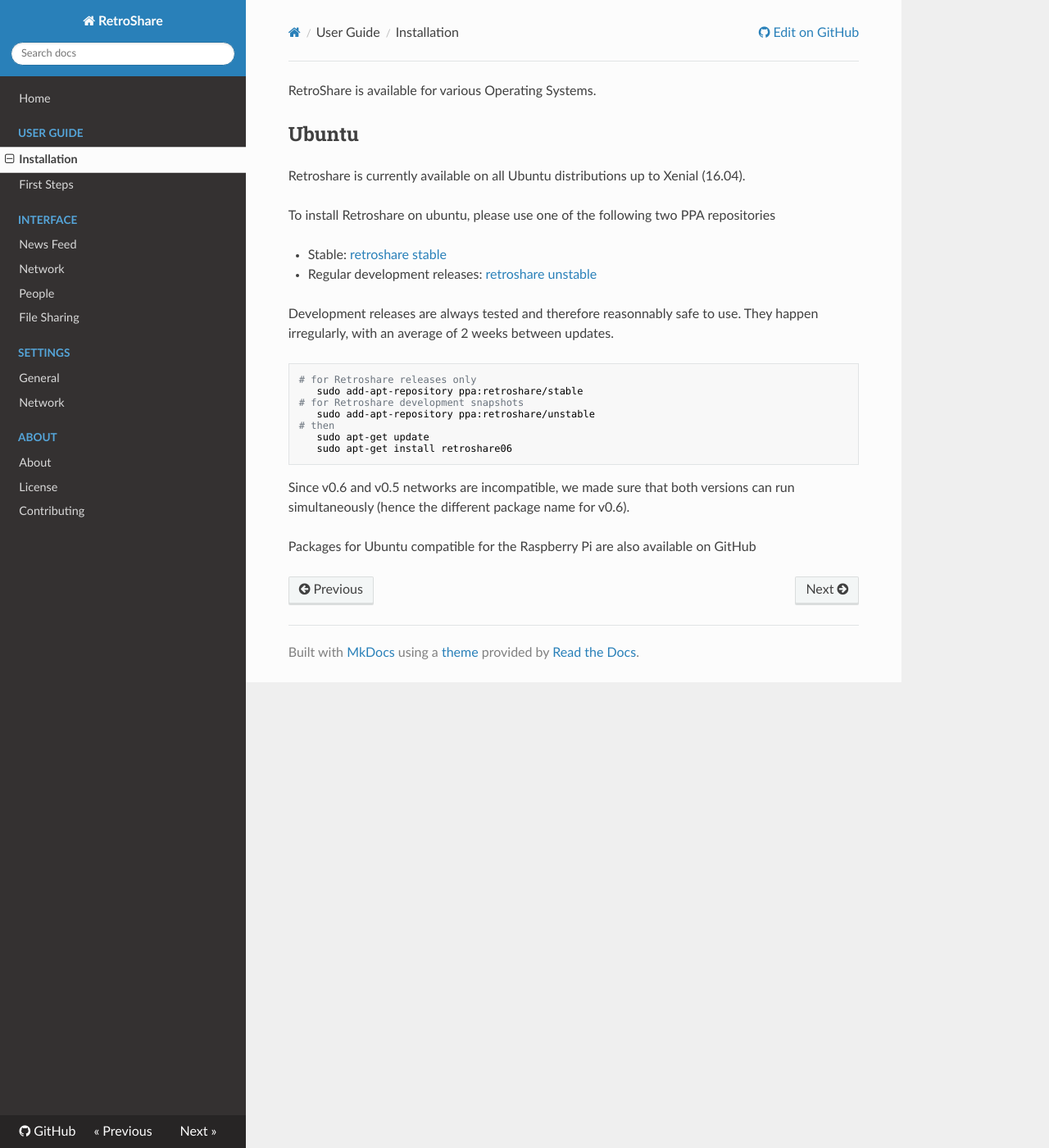
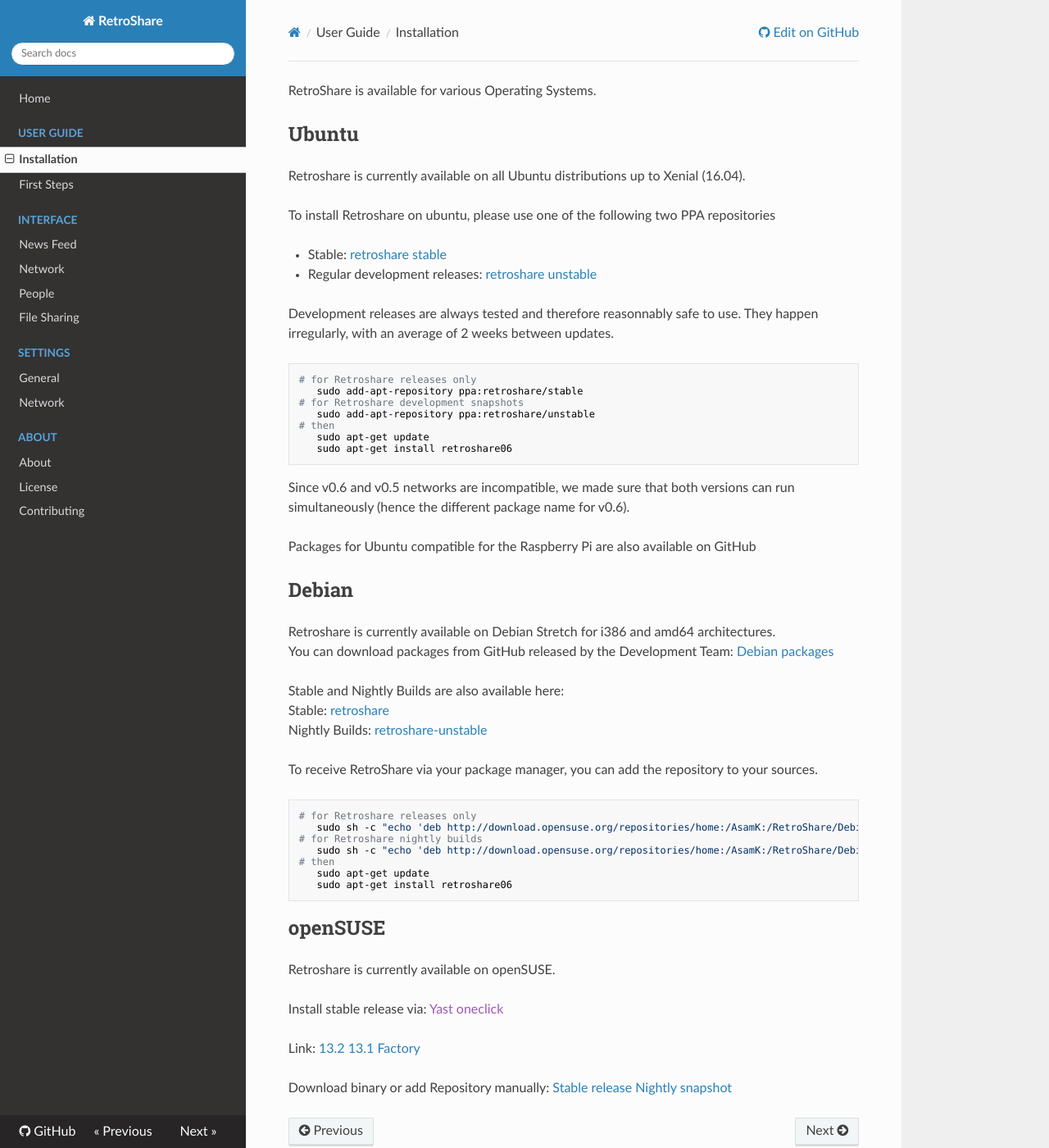
Before and after one commit to RetroShare/documentation, an MkDocs documentation site: the page built from docs/user-guide/installation.md, in a window 1280 px wide and 1400 px high. Shown: the whole window at 82% size. Built offline with MkDocs 1.6.1, drawn with Linux system fonts in a browser that asks for light colours; nearby versions of some CDN libraries; old or Windows-style settings are respelled for this version of MkDocs.

Commit message:
install debian opensuse

```diff
--- a/docs/user-guide/installation.md
+++ b/docs/user-guide/installation.md
@@ -21,3 +21,34 @@
 Since v0.6 and v0.5 networks are incompatible, we made sure that both versions can run simultaneously (hence the different package name for v0.6).
 
 Packages for Ubuntu compatible for the Raspberry Pi are also available on GitHub
+
+##Debian
+
+Retroshare is currently available on Debian Stretch for i386 and amd64 architectures.
+You can download packages from GitHub released by the Development Team: [Debian packages](https://github.com/RetroShare/RetroShare/releases/)
+
+Stable and Nightly Builds are also available here:
+Stable: [retroshare](https://software.opensuse.org/download.html?project=home%3AAsamK%3ARetroShare&package=retroshare06)
+Nightly Builds: [retroshare-unstable](https://software.opensuse.org/download.html?project=home%3AAsamK%3ARetroShare&package=retroshare06-git)
+
+To receive RetroShare via your package manager, you can add the repository to your sources.
+
+    # for Retroshare releases only
+       sudo sh -c "echo 'deb http://download.opensuse.org/repositories/home:/AsamK:/RetroShare/Debian_8.0/ /' >> /etc/apt/sources.list.d/retroshare06.list"
+    # for Retroshare nightly builds
+       sudo sh -c "echo 'deb http://download.opensuse.org/repositories/home:/AsamK:/RetroShare/Debian_8.0/ /' >> /etc/apt/sources.list.d/retroshare06-git.list"
+    # then
+       sudo apt-get update
+       sudo apt-get install retroshare06
+
+
+##openSUSE
+
+Retroshare is currently available on openSUSE.
+
+Install stable release via: [Yast oneclick]()
+
+Link: [13.2](http://software.opensuse.org/ymp/home:AsamK:RetroShare/openSUSE_13.2/retroshare06.ymp)    [13.1](http://software.opensuse.org/ymp/home:AsamK:RetroShare/openSUSE_13.1/retroshare06.ymp)    [Factory](http://software.opensuse.org/ymp/home:AsamK:RetroShare/openSUSE_Factory/retroshare06.ymp)
+
+Download binary or add Repository manually:
+[Stable release](https://software.opensuse.org/download.html?project=home%3AAsamK%3ARetroShare&package=retroshare06)    [Nightly snapshot](https://software.opensuse.org/download.html?project=home%3AAsamK%3ARetroShare&package=retroshare06-git)
```
